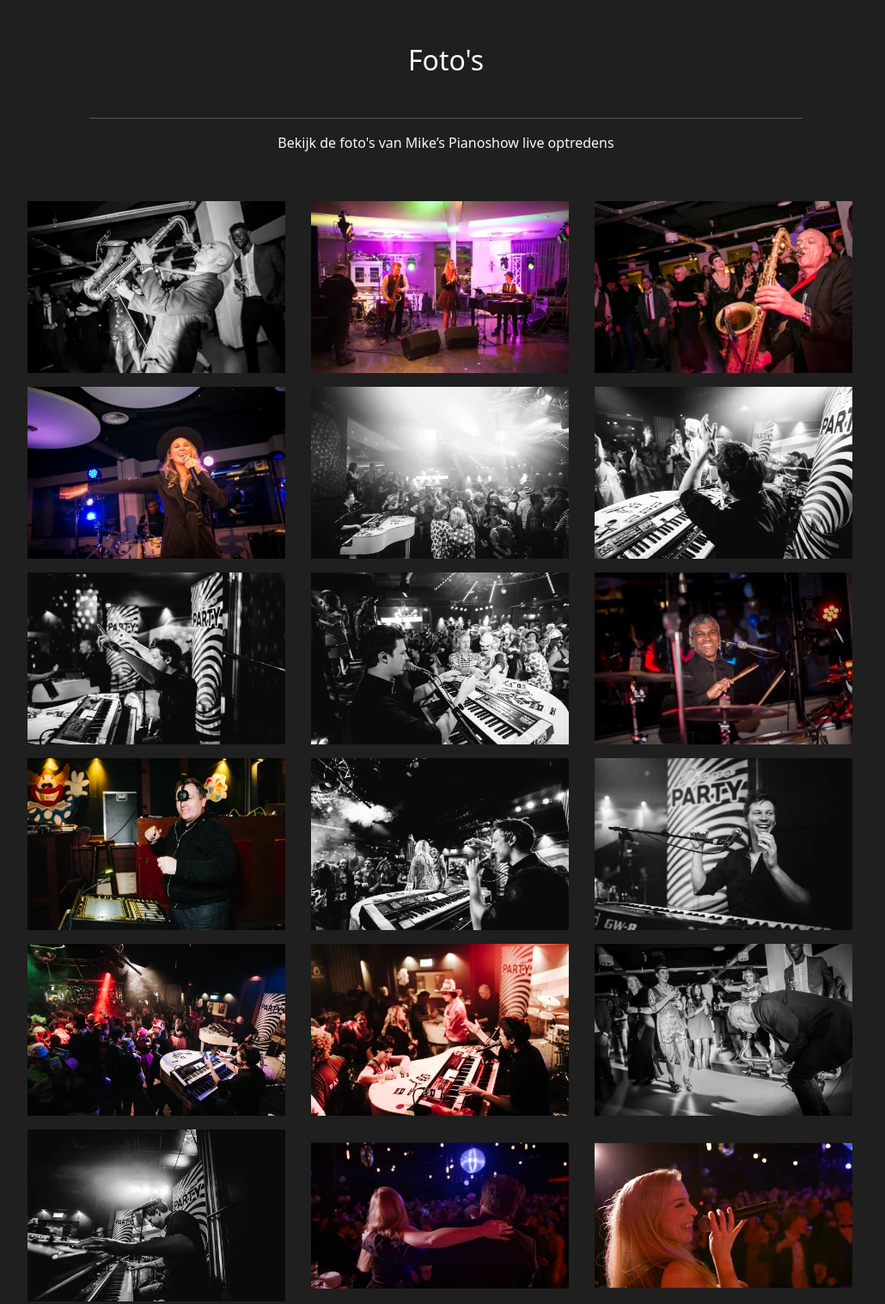
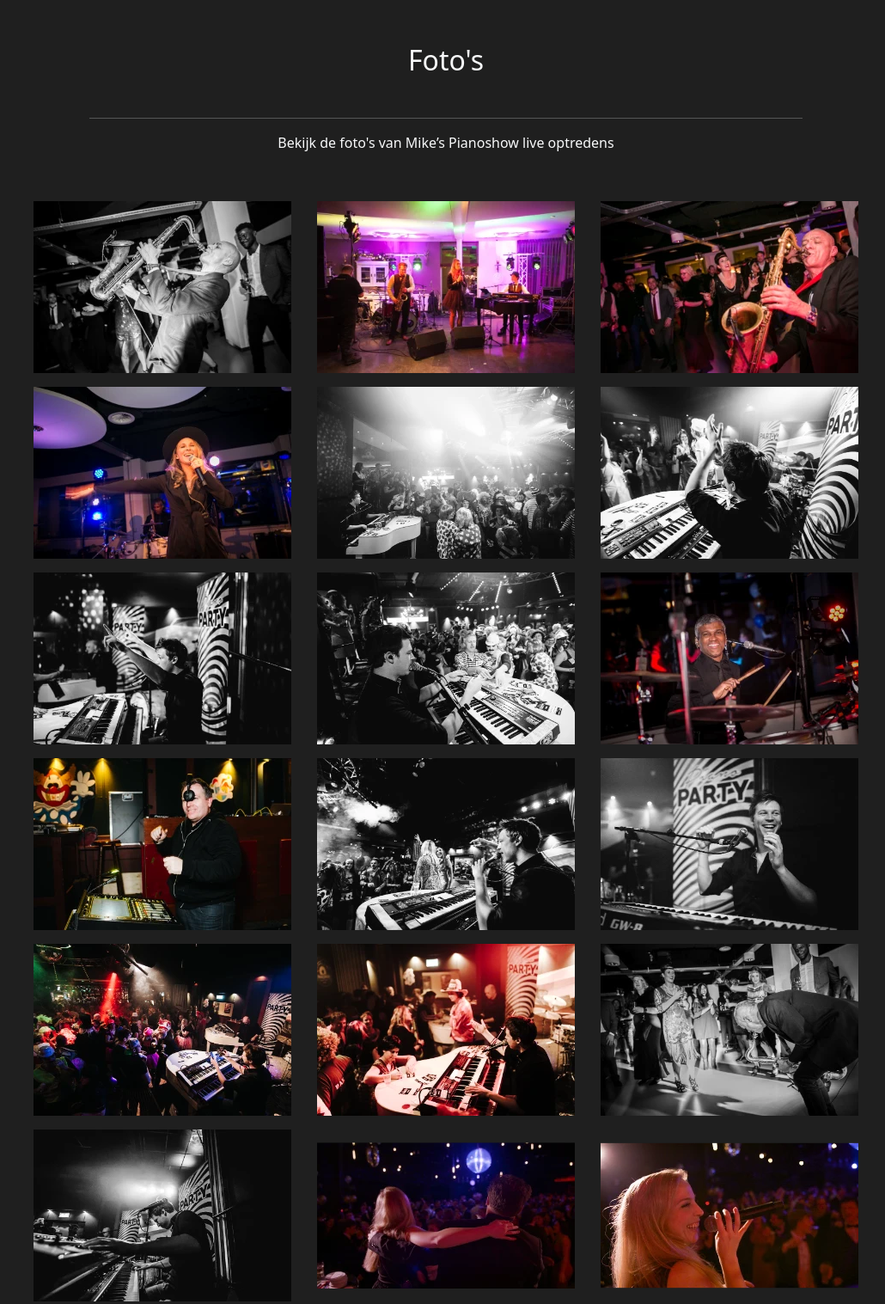
Before and after one commit to JorisPaarde/mike-piano, a plain HTML site: page index.html in a window 1280 px wide. Shown: the part 3397-4914 px from the top of the page at 86% size, without its empty margins (121-1151 px from the left). Drawn offline with nearby package versions, Linux system fonts and the light colour scheme.

Commit message:
fixed scrollspy and foto layout

```diff
--- a/assets/js/script.js
+++ b/assets/js/script.js
@@ -7,5 +7,6 @@ navLinks.forEach((l) => {
 });
 
 var scrollSpy = new bootstrap.ScrollSpy(document.body, {
-    target: '#navbarNav'
+    target: '#navbarNav',
+    offset: 200
   });
--- a/index.html
+++ b/index.html
@@ -320,7 +320,7 @@
             <div class="col-6 col-md-3 m-0 m-md-2">
                 <a href="assets/images/howard 2 passie saxofoon scheuren mike_s pianoshow.jpg" target="_blank"
                     rel="noopener noreferrer">
-                    <img class="img-fluid" width="300" height="200"
+                    <img class="img-fluid mx-auto d-block" width="300" height="200"
                         src="assets/images/howard 2 passie saxofoon scheuren mike_s pianoshow.webp"
                         alt="saxofoon scheuren mike's pianoshow">
                 </a>
@@ -328,7 +328,7 @@
             <div class="col-6 col-md-3 m-0 m-md-2">
                 <a href="assets/images/foto licht uitbreiding en viermansband.jpeg" target="_blank"
                     rel="noopener noreferrer">
-                    <img class="img-fluid" width="300" height="200"
+                    <img class="img-fluid mx-auto d-block" width="300" height="200"
                         src="assets/images/foto licht uitbreiding en viermansband.webp"
                         alt="foto licht uitbreiding en viermansband">
                 </a>
@@ -336,7 +336,7 @@
             <div class="col-6 d-none d-sm-block col-md-3 m-0 m-md-2">
                 <a href="assets/images/howard de zaal in mike_s pianoshow.jpg" target="_blank"
                     rel="noopener noreferrer">
-                    <img class="img-fluid" width="300" height="200"
+                    <img class="img-fluid mx-auto d-block" width="300" height="200"
                         src="assets/images/howard de zaal in mike_s pianoshow-300-200.webp"
                         alt="Saxofonist de zaal in mike's pianoshow">
                 </a>
@@ -345,14 +345,14 @@
         <div class="row g-0 justify-content-center">
             <div class="col-6 col-md-3 m-0 m-md-2">
                 <a href="assets/images/mike_s pianoshow Britt zangeres.jpg" target="_blank" rel="noopener noreferrer">
-                    <img class="img-fluid" width="300" height="200"
+                    <img class="img-fluid mx-auto d-block" width="300" height="200"
                         src="assets/images/mike_s pianoshow Britt zangeres.webp" alt="mike's pianoshow Britt zangeres">
                 </a>
             </div>
             <div class="col-6 col-md-3 m-0 m-md-2">
                 <a href="assets/images/Mike_s Pianoshow HR groot feest veel licht.jpg" target="_blank"
                     rel="noopener noreferrer">
-                    <img class="img-fluid" width="300" height="200"
+                    <img class="img-fluid mx-auto d-block" width="300" height="200"
                         src="assets/images/Mike_s Pianoshow HR groot feest veel licht.webp"
                         alt="Mike's Pianoshow groot feest veel licht">
                 </a>
@@ -360,7 +360,7 @@
             <div class="col-6 d-none d-sm-block col-md-3 m-0 m-md-2">
                 <a href="assets/images/Mike_s Pianoshow HR handen klappen meedoen.jpg" target="_blank"
                     rel="noopener noreferrer">
-                    <img class="img-fluid" width="300" height="200"
+                    <img class="img-fluid mx-auto d-block" width="300" height="200"
                         src="assets/images/Mike_s Pianoshow HR handen klappen meedoen.webp"
                         alt="Mike's Pianoshow handen klappen meedoen">
                 </a>
@@ -370,7 +370,7 @@
             <div class="col-6 col-md-3 m-0 m-md-2">
                 <a href="assets/images/Mike_s Pianoshow HR meezingen interactie.jpg" target="_blank"
                     rel="noopener noreferrer">
-                    <img class="img-fluid" width="300" height="200"
+                    <img class="img-fluid mx-auto d-block" width="300" height="200"
                         src="assets/images/Mike_s Pianoshow HR meezingen interactie.webp"
                         alt="Mike's Pianoshow meezingen interactie">
                 </a>
@@ -378,7 +378,7 @@
             <div class="col-6 col-md-3 m-0 m-md-2">
                 <a href="assets/images/Mike_s Pianoshow HR verzoekjes schrijven en lezen.jpg" target="_blank"
                     rel="noopener noreferrer">
-                    <img class="img-fluid" width="300" height="200"
+                    <img class="img-fluid mx-auto d-block" width="300" height="200"
                         src="assets/images/Mike_s Pianoshow HR verzoekjes schrijven en lezen.webp"
                         alt="Mike's Pianoshow verzoekjes schrijven en lezen">
                 </a>
@@ -386,7 +386,7 @@
             <div class="col-6 d-none d-sm-block col-md-3 m-0 m-md-2">
                 <a href="assets/images/mike_s pianoshow drummer Roy Bhagwandin.jpg" target="_blank"
                     rel="noopener noreferrer">
-                    <img class="img-fluid" width="300" height="200"
+                    <img class="img-fluid mx-auto d-block" width="300" height="200"
                         src="assets/images/mike_s pianoshow drummer Roy Bhagwandin.webp"
                         alt="Mike's Pianoshow drummer Roy Bhagwandin">
                 </a>
@@ -396,7 +396,7 @@
             <div class="col-6 col-md-3 m-0 m-md-2">
                 <a href="assets/images/Mike_s Pianoshow HR geluidsman doet lollig.jpg" target="_blank"
                     rel="noopener noreferrer">
-                    <img class="img-fluid" width="300" height="200"
+                    <img class="img-fluid mx-auto d-block" width="300" height="200"
                         src="assets/images/Mike_s Pianoshow HR geluidsman doet lollig.webp"
                         alt="Mike's Pianoshow geluidsman doet lollig">
                 </a>
@@ -404,15 +404,14 @@
             <div class="col-6 col-md-3 m-0 m-md-2">
                 <a href="assets/images/Mike_s Pianoshow publieksparticipatie publiek op podium.jpg" target="_blank"
                     rel="noopener noreferrer">
-                    <img class="img-fluid" width="300" height="200"
+                    <img class="img-fluid mx-auto d-block" width="300" height="200"
                         src="assets/images/Mike_s Pianoshow publieksparticipatie publiek op podium.webp"
                         alt="Mike's Pianoshow publieksparticipatie publiek op podium">
                 </a>
             </div>
-
             <div class="col-6 d-none d-sm-block col-md-3 m-0 m-md-2">
                 <a href="assets/images/mike_s pianoshow Michael lachend.jpg" target="_blank" rel="noopener noreferrer">
-                    <img class="img-fluid" width="300" height="200"
+                    <img class="img-fluid mx-auto d-block" width="300" height="200"
                         src="assets/images/mike_s pianoshow Michael lachend.webp"
                         alt="mike's pianoshow Michael lachend">
                 </a>
@@ -422,7 +421,7 @@
             <div class="col-6 col-md-3 m-0 m-md-2">
                 <a href="assets/images/Mike_s Pianoshow HR grote zaal kleur foto groot publiek.jpg" target="_blank"
                     rel="noopener noreferrer">
-                    <img class="img-fluid" width="300" height="200"
+                    <img class="img-fluid mx-auto d-block" width="300" height="200"
                         src="assets/images/Mike_s Pianoshow HR grote zaal kleur foto groot publiek-300-200.webp"
                         alt="Mike's Pianoshow grote zaal kleur foto groot publiek">
                 </a>
@@ -430,7 +429,7 @@
             <div class="col-6 col-md-3 m-0 m-md-2">
                 <a href="assets/images/Mike_s Pianoshow HR interactie verzoekje.jpg" target="_blank"
                     rel="noopener noreferrer">
-                    <img class="img-fluid" width="300" height="200"
+                    <img class="img-fluid mx-auto d-block" width="300" height="200"
                         src="assets/images/Mike_s Pianoshow HR interactie verzoekje.webp"
                         alt="Mike's Pianoshow interactie verzoekje">
                 </a>
@@ -438,7 +437,7 @@
             <div class="col-6 d-none d-sm-block col-md-3 m-0 m-md-2">
                 <a href="assets/images/mike_s pianoshow saxofonist gaat de zaal in publieks interactie.jpg"
                     target="_blank" rel="noopener noreferrer">
-                    <img class="img-fluid" width="300" height="200"
+                    <img class="img-fluid mx-auto d-block" width="300" height="200"
                         src="assets/images/mike_s pianoshow saxofonist gaat de zaal in publieks interactie.webp"
                         alt="mike's pianoshow saxofonist gaat de zaal in publieks interactie">
                 </a>
@@ -448,7 +447,7 @@
             <div class="col-6 col-md-3 m-0 m-md-2">
                 <a href="assets/images/Mike_s Pianoshow Michael pianosolo.jpg" target="_blank"
                     rel="noopener noreferrer">
-                    <img class="img-fluid" width="300" height="200"
+                    <img class="img-fluid mx-auto d-block" width="300" height="200"
                         src="assets/images/Mike_s Pianoshow Michael pianosolo.webp"
                         alt="Mike's Pianoshow Michael pianosolo">
                 </a>
@@ -456,7 +455,7 @@
             <div class="col-6 col-md-3 m-0 m-md-2">
                 <a href="assets/images/mike_s pianoshow meedijnen met publiek Zangeres saxofonist.JPG" target="_blank"
                     rel="noopener noreferrer">
-                    <img class="img-fluid" width="300" height="200"
+                    <img class="img-fluid mx-auto d-block" width="300" height="200"
                         src="assets/images/mike_s pianoshow meedijnen met publiek Zangeres saxofonist.webp"
                         alt="Mike's Pianoshow webcast WeTransfer">
                 </a>
@@ -464,7 +463,7 @@
             <div class="col-6 d-none d-sm-block col-md-3 m-0 m-md-2">
                 <a href="assets/images/Zangeres mike_s pianoshow lachend.JPEG"
                     target="_blank" rel="noopener noreferrer">
-                    <img class="img-fluid" width="300" height="200"
+                    <img class="img-fluid mx-auto d-block" width="300" height="200"
                         src="assets/images/Zangeres mike_s pianoshow lachend.webp"
                         alt="Zangeres mike's pianoshow lachend">
                 </a>
```
Also changed, not shown: assets/images/Mike_s Pianoshow foto van achter.webp (renamed from assets/images/Mike_s Pianoshow HR foto van achter.webp).
